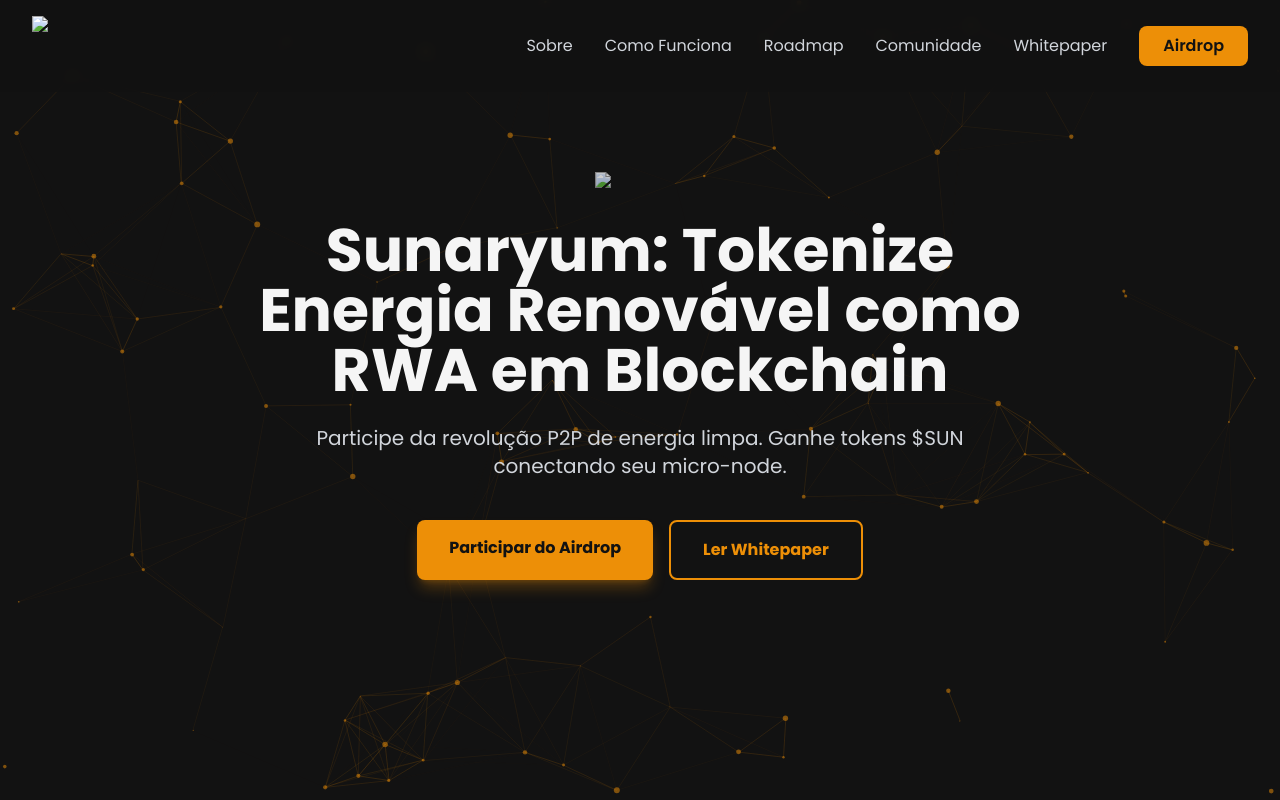
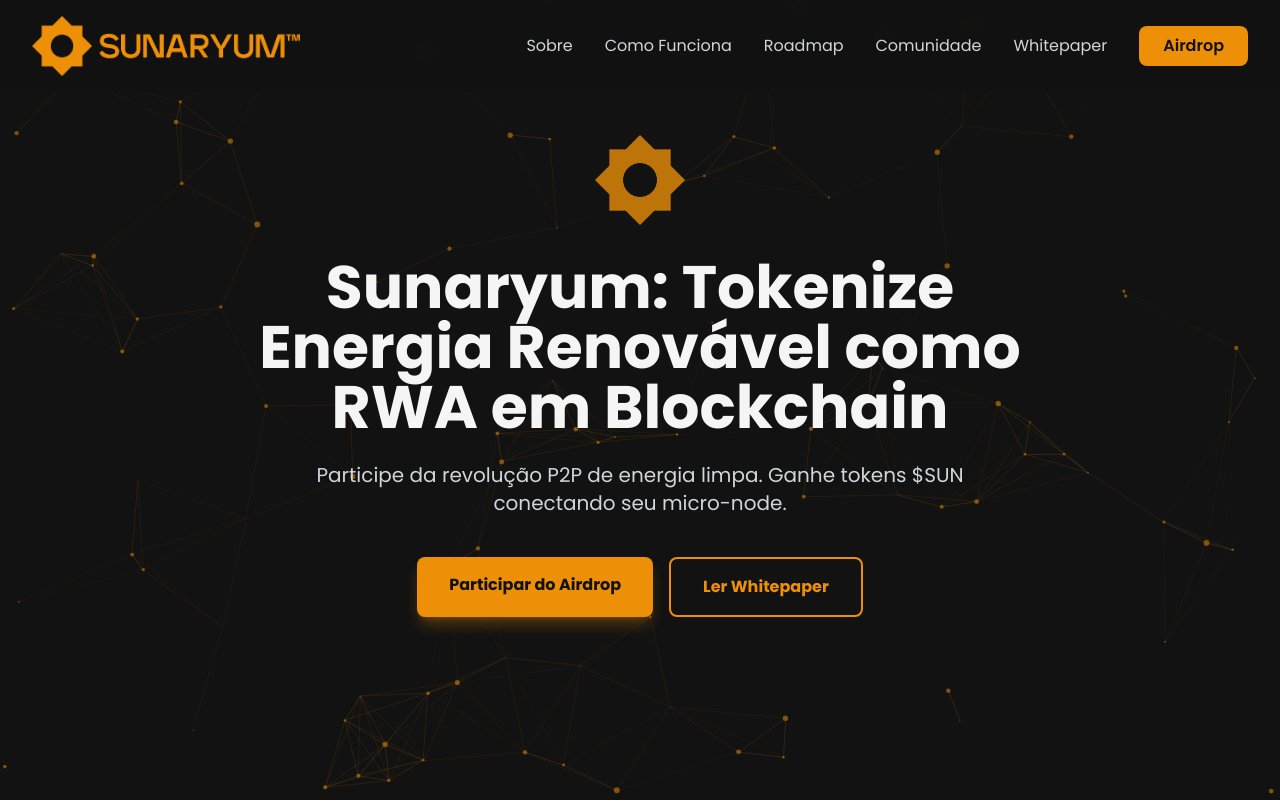
Before and after one commit to marcelomeloni/tests, a browser extension: page br/index.html in a window 1280 px wide. Shown: the top 800 px of the page. Drawn offline with nearby package versions, Linux system fonts and the light colour scheme.

Commit message:
Add files via upload

```diff
--- a/br/index.html
+++ b/br/index.html
@@ -36,7 +36,7 @@
     </script>
 
     <!-- Favicon -->
-    <link rel="icon" href="images/favicon.ico" type="image/x-icon">
+    <link rel="icon" href="../images/favicon.ico" type="image/x-icon">
 
     <!-- Google Fonts -->
     <link rel="preconnect" href="https://fonts.googleapis.com">
@@ -211,7 +211,7 @@
     <!-- Loader -->
     <div id="loader" class="fixed inset-0 bg-secondary z-50 flex items-center justify-center transition-opacity duration-500">
         <div class="animate-pulse">
-            <img style="width: auto; height: 50px;" src="images/simbolo.png">
+            <img style="width: auto; height: 50px;" src="../images/simbolo.png">
         </div>
     </div>
 
@@ -221,7 +221,7 @@
             <div class="flex justify-between items-center py-4">
                 <div class="flex items-center">
                     <a href="/" class="flex items-center">
-                        <img style="width: auto; height: 60px;" src="images/logo.png">
+                        <img style="width: auto; height: 60px;" src="../images/logo.png">
                     </a>
                 </div>
 
@@ -270,7 +270,7 @@
             <div class="hero-content flex flex-col items-center text-center max-w-3xl mx-auto">
                 <!-- Logo -->
                 <div class="mb-8 pulse">
-                    <img style="height: auto; width: 90px;" src="images/simbolo.png">
+                    <img style="height: auto; width: 90px;" src="../images/simbolo.png">
                 </div>
 
                 <h1 class="text-4xl sm:text-5xl md:text-6xl font-bold mb-6 fade-in">
```
Also changed, not shown: index.html (+1 -1 lines).
